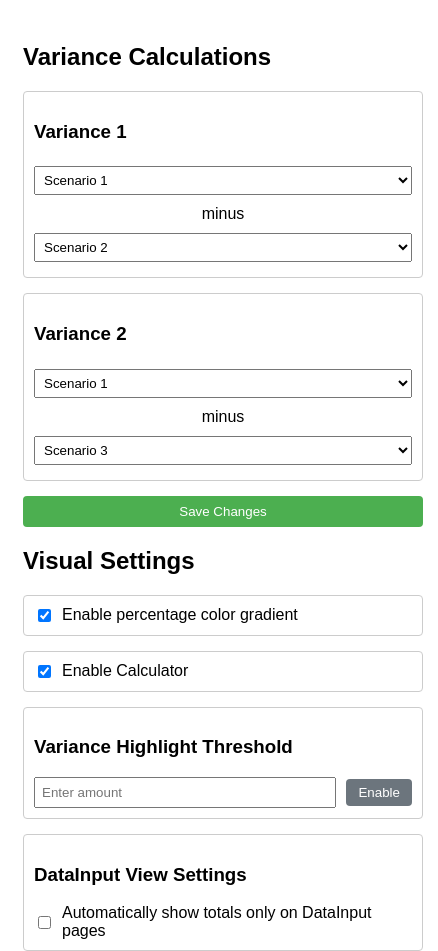
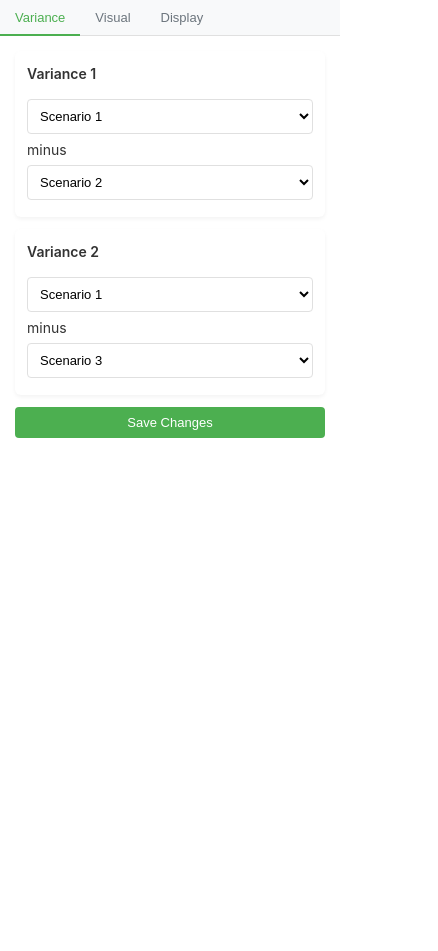
Before and after one commit to CarlosCommits/BetterBudgyt, a browser extension: page popup.html in a window 400 px wide. Shown: the whole page, 438 px wide, since content can reach past the window. After the commit the page ends 844 px from the top, so only its background shows below. Drawn offline with Linux system fonts and the light colour scheme.

Commit message:
Modernize popup UI

```diff
--- a/popup.html
+++ b/popup.html
@@ -3,124 +3,323 @@
 <head>
   <title>BetterBudgyt Settings</title>
   <style>
+    :root {
+      --primary-color: #4CAF50;
+      --primary-hover: #45a049;
+      --secondary-color: #6c757d;
+      --secondary-hover: #5a6268;
+      --border-color: #e0e0e0;
+      --text-color: #333;
+      --light-bg: #f8f9fa;
+      --card-shadow: 0 2px 4px rgba(0,0,0,0.05);
+    }
+
+    * {
+      box-sizing: border-box;
+      margin: 0;
+      padding: 0;
+    }
+
     body {
-      width: 400px;
+      width: 340px;
+      font-family: -apple-system, BlinkMacSystemFont, "Segoe UI", Roboto, Helvetica, Arial, sans-serif;
+      color: var(--text-color);
+      background-color: #fff;
+      font-size: 14px;
+      line-height: 1.5;
+    }
+
+    /* Tab Navigation */
+    .tabs {
+      display: flex;
+      border-bottom: 1px solid var(--border-color);
+      background-color: var(--light-bg);
+    }
+
+    .tab-btn {
+      padding: 10px 15px;
+      background: none;
+      border: none;
+      cursor: pointer;
+      font-weight: 500;
+      color: var(--secondary-color);
+      position: relative;
+      transition: color 0.2s;
+    }
+
+    .tab-btn:hover {
+      color: var(--text-color);
+    }
+
+    .tab-btn.active {
+      color: var(--primary-color);
+    }
+
+    .tab-btn.active::after {
+      content: '';
+      position: absolute;
+      bottom: -1px;
+      left: 0;
+      width: 100%;
+      height: 2px;
+      background-color: var(--primary-color);
+    }
+
+    /* Tab Content */
+    .tab-content {
+      display: none;
       padding: 15px;
-      font-family: Arial, sans-serif;
-      max-height: 600px;
-      overflow-y: auto;
+      animation: fadeIn 0.3s;
     }
-    .section {
-      margin-bottom: 20px;
+
+    .tab-content.active {
+      display: block;
     }
-    .variance-config {
-      border: 1px solid #ccc;
-      padding: 10px;
-      margin-bottom: 15px;
-      border-radius: 4px;
+
+    @keyframes fadeIn {
+      from { opacity: 0; }
+      to { opacity: 1; }
     }
+
+    /* Card Styling */
+    .card {
+      background-color: #fff;
+      border-radius: 6px;
+      box-shadow: var(--card-shadow);
+      padding: 12px;
+      margin-bottom: 12px;
+    }
+
+    .card-title {
+      font-size: 14px;
+      font-weight: 600;
+      margin-bottom: 10px;
+      color: var(--text-color);
+    }
+
+    /* Toggle Switch */
+    .toggle-container {
+      display: flex;
+      align-items: center;
+      justify-content: space-between;
+      margin-bottom: 8px;
+    }
+
+    .toggle-label {
+      flex: 1;
+    }
+
+    .toggle {
+      position: relative;
+      display: inline-block;
+      width: 40px;
+      height: 20px;
+    }
+
+    .toggle input {
+      opacity: 0;
+      width: 0;
+      height: 0;
+    }
+
+    .toggle-slider {
+      position: absolute;
+      cursor: pointer;
+      top: 0;
+      left: 0;
+      right: 0;
+      bottom: 0;
+      background-color: #ccc;
+      transition: .3s;
+      border-radius: 20px;
+    }
+
+    .toggle-slider:before {
+      position: absolute;
+      content: "";
+      height: 16px;
+      width: 16px;
+      left: 2px;
+      bottom: 2px;
+      background-color: white;
+      transition: .3s;
+      border-radius: 50%;
+    }
+
+    input:checked + .toggle-slider {
+      background-color: var(--primary-color);
+    }
+
+    input:checked + .toggle-slider:before {
+      transform: translateX(20px);
+    }
+
+    /* Select Styling */
     select {
       width: 100%;
-      padding: 5px;
+      padding: 8px;
+      border-radius: 4px;
+      border: 1px solid var(--border-color);
+      background-color: #fff;
       margin: 5px 0;
+      font-size: 13px;
     }
+
+    /* Button Styling */
     button {
-      width: 100%;
-      padding: 8px;
-      background-color: #4CAF50;
+      padding: 8px 12px;
+      background-color: var(--primary-color);
       color: white;
       border: none;
       border-radius: 4px;
       cursor: pointer;
+      font-size: 13px;
+      transition: background-color 0.2s;
     }
+
     button:hover {
-      background-color: #45a049;
+      background-color: var(--primary-hover);
     }
-    .secondary-button {
-      background-color: #6c757d;
+
+    .btn-secondary {
+      background-color: var(--secondary-color);
     }
-    .secondary-button:hover {
-      background-color: #5a6268;
+
+    .btn-secondary:hover {
+      background-color: var(--secondary-hover);
     }
-    .button-container {
-      padding: 10px;
-      border: 1px solid #ccc;
+
+    .btn-block {
+      display: block;
+      width: 100%;
+    }
+
+    /* Input Styling */
+    input[type="number"] {
+      padding: 8px;
       border-radius: 4px;
+      border: 1px solid var(--border-color);
+      width: 100%;
     }
+
+    /* Variance Config */
+    .variance-config {
+      margin-bottom: 12px;
+    }
+
+    .variance-config .minus-label {
+      text-align: center;
+      margin: 5px 0;
+      font-size: 12px;
+      color: var(--secondary-color);
+    }
+
+    /* Status Message */
     .status {
       margin-top: 10px;
-      padding: 10px;
+      padding: 8px;
       border-radius: 4px;
       display: none;
+      text-align: center;
+      font-size: 13px;
     }
+
     .success {
-      background-color: #dff0d8;
-      color: #3c763d;
+      background-color: #d4edda;
+      color: #155724;
+    }
+
+    /* Threshold Input Group */
+    .input-group {
+      display: flex;
+      gap: 8px;
+      margin-top: 8px;
+    }
+
+    .input-group input {
+      flex: 1;
+    }
+
+    .input-group button {
+      white-space: nowrap;
     }
   </style>
 </head>
 <body>
-  <div class="section">
-    <h2>Variance Calculations</h2>
+  <!-- Tab Navigation -->
+  <div class="tabs">
+    <button class="tab-btn active" data-tab="variance">Variance</button>
+    <button class="tab-btn" data-tab="visual">Visual</button>
+    <button class="tab-btn" data-tab="display">Display</button>
+  </div>
 
-    <div class="variance-config">
-      <h3 class="scenario-label">Variance 1</h3>
+  <!-- Variance Tab -->
+  <div id="variance-tab" class="tab-content active">
+    <div class="card">
+      <div class="card-title">Variance 1</div>
       <select id="variance1-minuend" class="scenario-select">
         <!-- Options populated dynamically -->
       </select>
-      <div style="text-align: center; margin: 5px 0;">minus</div>
+      <div class="minus-label">minus</div>
       <select id="variance1-subtrahend" class="scenario-select">
         <!-- Options populated dynamically -->
       </select>
     </div>
 
-    <div class="variance-config">
-      <h3 class="scenario-label">Variance 2</h3>
+    <div class="card">
+      <div class="card-title">Variance 2</div>
       <select id="variance2-minuend" class="scenario-select">
         <!-- Options populated dynamically -->
       </select>
-      <div style="text-align: center; margin: 5px 0;">minus</div>
+      <div class="minus-label">minus</div>
       <select id="variance2-subtrahend" class="scenario-select">
         <!-- Options populated dynamically -->
       </select>
     </div>
 
-    <button id="save">Save Changes</button>
+    <button id="save" class="btn-block">Save Changes</button>
     <div id="status" class="status">Settings saved!</div>
   </div>
 
-  <div class="section">
-    <h2>Visual Settings</h2>
-    <div class="variance-config">
-      <label style="display: flex; align-items: center; gap: 8px;">
+  <!-- Visual Tab -->
+  <div id="visual-tab" class="tab-content">
+    <div class="card">
+      <div class="toggle-container">
+        <span class="toggle-label">Percentage color gradient</span>
+        <label class="toggle">
           <input type="checkbox" id="color-gradient-toggle" checked>
-        Enable percentage color gradient
+          <span class="toggle-slider"></span>
         </label>
       </div>
-    <div class="variance-config">
-      <label style="display: flex; align-items: center; gap: 8px;">
+
+      <div class="toggle-container">
+        <span class="toggle-label">Calculator</span>
+        <label class="toggle">
           <input type="checkbox" id="calculator-toggle">
-        Enable Calculator
+          <span class="toggle-slider"></span>
         </label>
-    </div>
-    <div class="variance-config">
-      <h3>Variance Highlight Threshold</h3>
-      <div style="display: flex; gap: 10px; align-items: center;">
-        <input type="number" id="variance-threshold"
-               placeholder="Enter amount"
-               style="flex: 1; padding: 6px;">
-        <button id="toggle-threshold" class="secondary-button" style="width: auto; padding: 6px 12px;">
-          Toggle
-        </button>
       </div>
     </div>
 
-    <div class="variance-config">
-      <h3>DataInput View Settings</h3>
-      <label style="display: flex; align-items: center; gap: 8px;">
+    <div class="card">
+      <div class="card-title">Variance Highlight Threshold</div>
+      <div class="input-group">
+        <input type="number" id="variance-threshold" placeholder="Enter amount">
+        <button id="toggle-threshold" class="btn-secondary">Toggle</button>
+      </div>
+    </div>
+  </div>
+
+  <!-- Display Tab -->
+  <div id="display-tab" class="tab-content">
+    <div class="card">
+      <div class="toggle-container">
+        <span class="toggle-label">Show totals only on DataInput pages</span>
+        <label class="toggle">
           <input type="checkbox" id="show-total-only-toggle">
-        Automatically show totals only on DataInput pages
+          <span class="toggle-slider"></span>
         </label>
+      </div>
     </div>
   </div>
 
--- a/popup.js
+++ b/popup.js
@@ -1,5 +1,22 @@
-// Retrieve and populate saved settings when popup opens
+// Tab switching functionality
 document.addEventListener('DOMContentLoaded', () => {
+  // Tab switching
+  const tabButtons = document.querySelectorAll('.tab-btn');
+  const tabContents = document.querySelectorAll('.tab-content');
+
+  tabButtons.forEach(button => {
+    button.addEventListener('click', () => {
+      // Remove active class from all buttons and contents
+      tabButtons.forEach(btn => btn.classList.remove('active'));
+      tabContents.forEach(content => content.classList.remove('active'));
+
+      // Add active class to clicked button and corresponding content
+      button.classList.add('active');
+      const tabId = `${button.getAttribute('data-tab')}-tab`;
+      document.getElementById(tabId).classList.add('active');
+    });
+  });
+
   // Get scenario select dropdowns
   const scenarioSelects = document.querySelectorAll('.scenario-select');
 
@@ -30,11 +47,11 @@ document.addEventListener('DOMContentLoaded', () => {
       varianceThreshold: '',
       varianceHighlightEnabled: false,
       calculatorEnabled: true, // Default to true
-      showTotalOnlyEnabled: false // Default for the new toggle
+      showTotalOnlyEnabled: false // Default for the toggle
     }, (settings) => {
       document.getElementById('color-gradient-toggle').checked = settings.colorGradientEnabled;
-      document.getElementById('calculator-toggle').checked = settings.calculatorEnabled; // Set checkbox state
-      document.getElementById('show-total-only-toggle').checked = settings.showTotalOnlyEnabled; // Set new checkbox state
+      document.getElementById('calculator-toggle').checked = settings.calculatorEnabled;
+      document.getElementById('show-total-only-toggle').checked = settings.showTotalOnlyEnabled;
       document.getElementById('variance1-minuend').value = settings.variance1.minuend;
       document.getElementById('variance1-subtrahend').value = settings.variance1.subtrahend;
       document.getElementById('variance2-minuend').value = settings.variance2.minuend;
@@ -83,7 +100,7 @@ chrome.runtime.onMessage.addListener((msg) => {
   }
 });
 
-// Event listener for the new "Show Total Only" toggle
+// Event listener for the "Show Total Only" toggle
 document.getElementById('show-total-only-toggle').addEventListener('change', (e) => {
   const enabled = e.target.checked;
   chrome.storage.sync.set({ showTotalOnlyEnabled: enabled });
@@ -151,8 +168,8 @@ document.getElementById('save').addEventListener('click', () => {
   chrome.storage.sync.set({
     ...settings,
     colorGradientEnabled: document.getElementById('color-gradient-toggle').checked,
-    calculatorEnabled: document.getElementById('calculator-toggle').checked, // Include in saved settings
-    showTotalOnlyEnabled: document.getElementById('show-total-only-toggle').checked, // Include new toggle in saved settings
+    calculatorEnabled: document.getElementById('calculator-toggle').checked,
+    showTotalOnlyEnabled: document.getElementById('show-total-only-toggle').checked,
     varianceThreshold: document.getElementById('variance-threshold').value
   }, () => {
     chrome.tabs.query({active: true, currentWindow: true}, (tabs) => {
```
Lines whose indentation alone changed are shown as unchanged.
